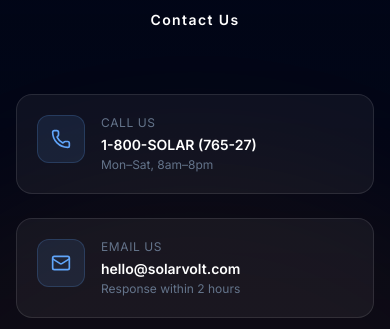
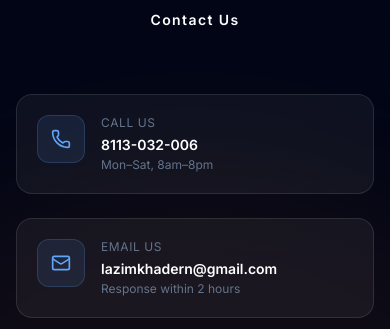
Before and after one commit to lazimn1/Solar-panel-web-page, a React (Vite) app: page / in a window 390 px wide. Shown: the part 6080-6409 px from the top of the page. Built offline with nearby package versions, Linux system fonts and the light colour scheme.

Commit message:
Updated Phone number and Enmail

```diff
--- a/src/components/Contact.jsx
+++ b/src/components/Contact.jsx
@@ -3,8 +3,8 @@ import { Mail, Phone, MapPin, Send, CheckCircle, ArrowRight } from 'lucide-react
 
 // Added 'href' fields for actionable links (tel: and mailto:)
 const contactInfo = [
-  { icon: Phone, label: 'Call Us', value: '1-800-SOLAR (765-27)', sub: 'Mon–Sat, 8am–8pm', href: 'tel:180076527' },
-  { icon: Mail, label: 'Email Us', value: 'hello@solarvolt.com', sub: 'Response within 2 hours', href: 'mailto:hello@solarvolt.com' },
+  { icon: Phone, label: 'Call Us', value: '8113-032-006', sub: 'Mon–Sat, 8am–8pm', href: 'tel:+918113032006' },
+  { icon: Mail, label: 'Email Us', value: 'lazimkhadern@gmail.com', sub: 'Response within 2 hours', href: 'mailto:lazimkhadern@gmail.com' },
   { icon: MapPin, label: 'Location', value: 'Wandoor, Malappuram, Kerala 679328', sub: 'Just Visit' },
 ];
 
--- a/src/components/Navbar.jsx
+++ b/src/components/Navbar.jsx
@@ -55,9 +55,9 @@ export default function Navbar() {
 
           {/* CTA + Mobile Toggle */}
           <div className="flex items-center gap-4">
-            <a href="tel:+18005678910" className="hidden md:flex items-center gap-2 text-blue-400 hover:text-blue-300 transition-colors text-sm font-semibold">
+            <a href="tel:+918113032006" className="hidden md:flex items-center gap-2 text-blue-400 hover:text-blue-300 transition-colors text-sm font-semibold">
               <Phone className="w-4 h-4" />
-              <span>1-800-878588</span>
+              <span>8113-032-006</span>
             </a>
             <button
               onClick={() => setIsOpen(!isOpen)}
@@ -83,6 +83,10 @@ export default function Navbar() {
               {link.label}
             </a>
           ))}
+          <a href="tel:+918113032006" className="flex items-center justify-center gap-2 text-blue-400 hover:text-blue-200 transition-colors text-sm font-semibold bg-blue-950 rounded-lg p-2">
+              <Phone className="w-4 h-4" />
+              <span>8113-032-006</span>
+          </a>
         </div>
       </div>
     </nav>
```
